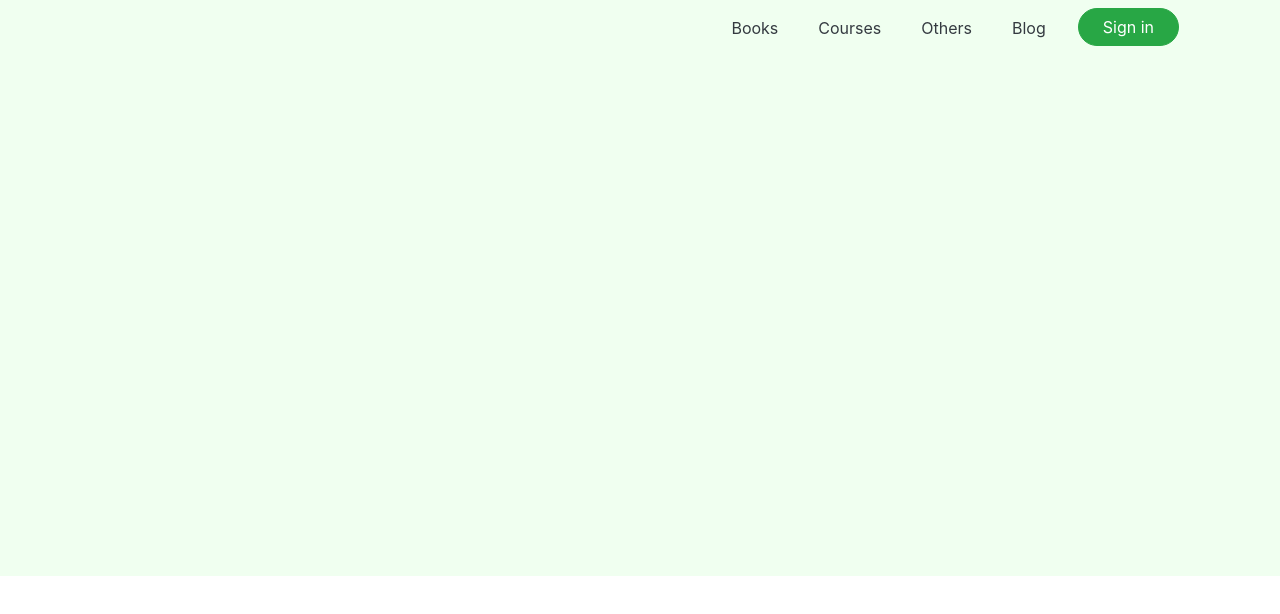
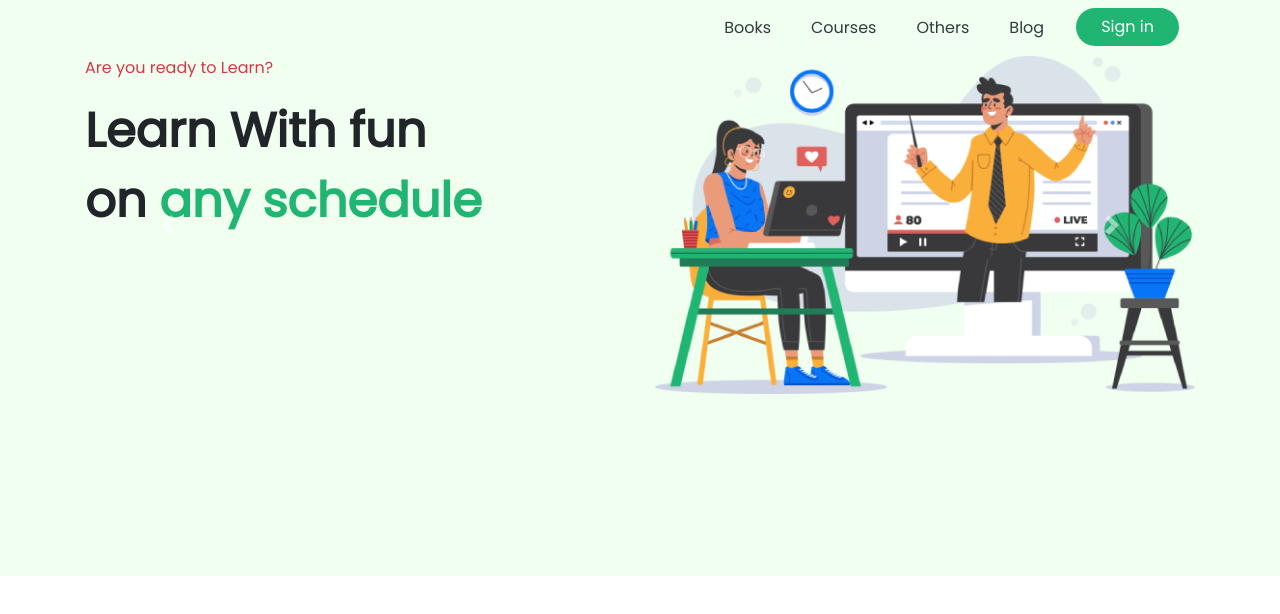
Before and after one commit to bishnunathbd/e-school-bootstrap-assignment, a plain HTML site: page index.html in a window 1280 px wide. Drawn offline with nearby package versions, Linux system fonts and the light colour scheme.

Commit message:
10-added google font & working on carousel part

```diff
--- a/index.html
+++ b/index.html
@@ -7,6 +7,8 @@
   <title>E-School Bootstrap Assignment</title>
   <!-- favicon -->
   <link rel="shortcut icon" href="images/ICON/e-school.ico" type="image/x-icon">
+  <!-- google font -->
+  <link href="https://fonts.googleapis.com/css2?family=Poppins&display=swap" rel="stylesheet">
   <!-- bootstrap css cdn -->
   <link rel="stylesheet" href="https://cdn.jsdelivr.net/npm/bootstrap@4.6.0/dist/css/bootstrap.min.css" integrity="sha384-B0vP5xmATw1+K9KRQjQERJvTumQW0nPEzvF6L/Z6nronJ3oUOFUFpCjEUQouq2+l" crossorigin="anonymous">
   <!-- css -->
@@ -14,7 +16,7 @@
 </head>
 <body>
   <!--top banner area-->
-  <div class="container-fluid" style="height: 576px; background-color: #F0FFF0;">
+  <div class="container-fluid bg-custom" style="height: 576px;">
     <div class="container">
       <!-- navbar -->
       <nav class="navbar navbar-expand-lg navbar-light">
@@ -40,11 +42,35 @@
             </li>
             <li class="nav-item">
               <!-- <a class="nav-link" href="#">Sign in</a> -->
-              <button class="btn btn-success rounded-pill px-4">Sign in</button>
+              <button class="btn btn-custom rounded-pill px-4">Sign in</button>
             </li>
           </ul>
         </div>
       </nav>
+      <!-- carousel with controls -->
+      <div id="carouselExampleControls" class="carousel slide" data-ride="carousel">
+        <div class="carousel-inner">
+          <div class="carousel-item active">
+            <div class="row">
+              <div class="col-md-6">
+                <p class="text-danger">Are you ready to Learn?</p>
+                <h1 class="heading-one">Learn With fun <br>on <span class="text-custom">any schedule</span></h1>
+              </div>
+              <div class="col-md-6">
+                <img src="images/Photos/school-banner-rsz.png" class="d-block w-100" alt="...">
+              </div>
+            </div>
+          </div>
+        </div>
+        <a class="carousel-control-prev" href="#carouselExampleControls" role="button" data-slide="prev">
+          <span class="carousel-control-prev-icon" aria-hidden="true"></span>
+          <span class="sr-only">Previous</span>
+        </a>
+        <a class="carousel-control-next" href="#carouselExampleControls" role="button" data-slide="next">
+          <span class="carousel-control-next-icon" aria-hidden="true"></span>
+          <span class="sr-only">Next</span>
+        </a>
+      </div>
     </div>
   </div>
 
--- a/style.css
+++ b/style.css
@@ -0,0 +1,19 @@
+body{
+  font-family: 'Poppins', sans-serif;
+}
+.bg-custom{
+  background-color: #F0FFF0;
+}
+.text-custom{
+  color: #21B573;
+}
+.btn-custom{
+  background-color: #21B573;
+  color: #FFFFFF;
+}
+/* h1 - heading */
+.heading-one{
+  font-size: 48px;
+  line-height: 70px;
+  font-weight: 700;
+}
```
Also changed, not shown: images/Photos/school-banner-rsz.png (added), images/Photos/school-banner.png (renamed from images/Photos/Illustration.png).
